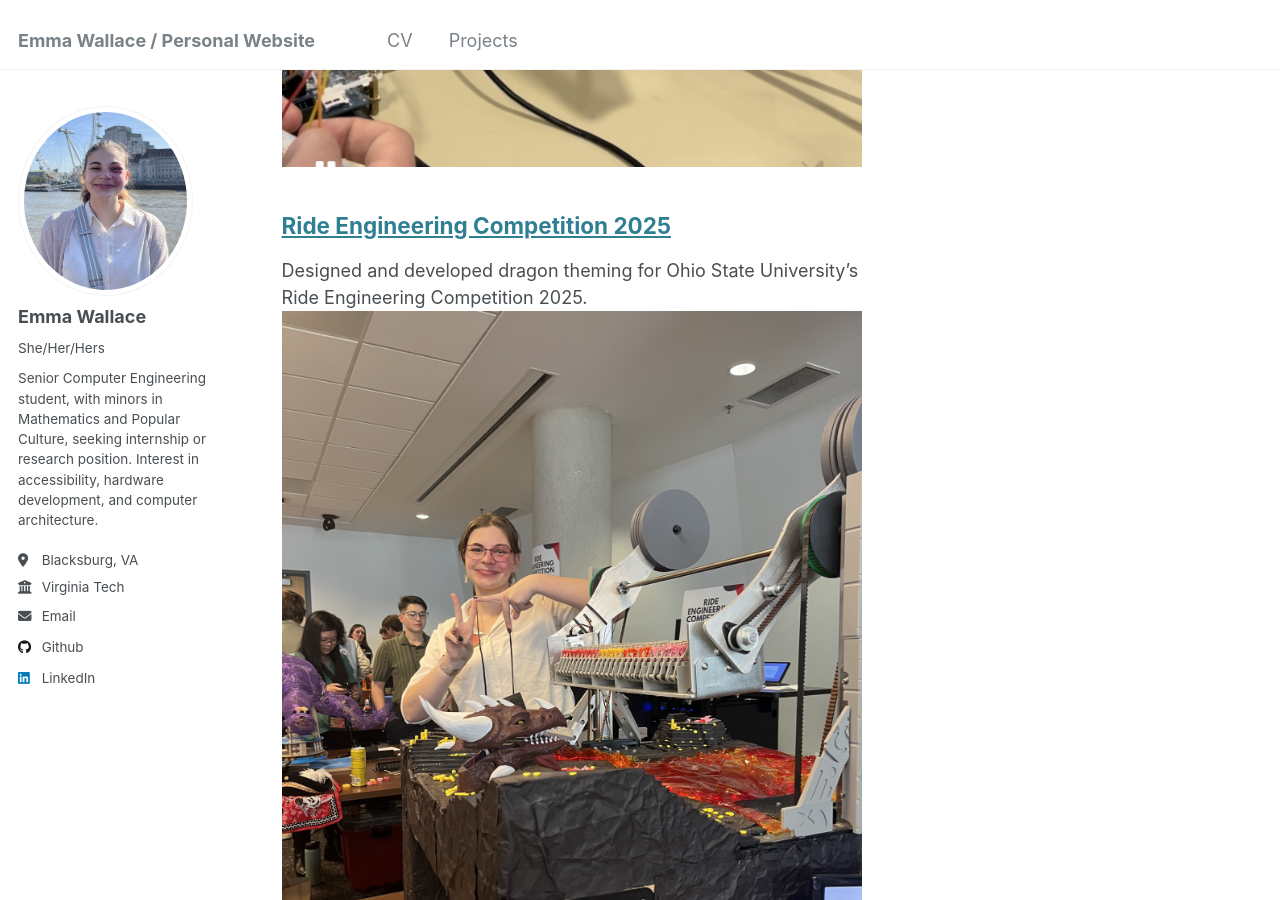
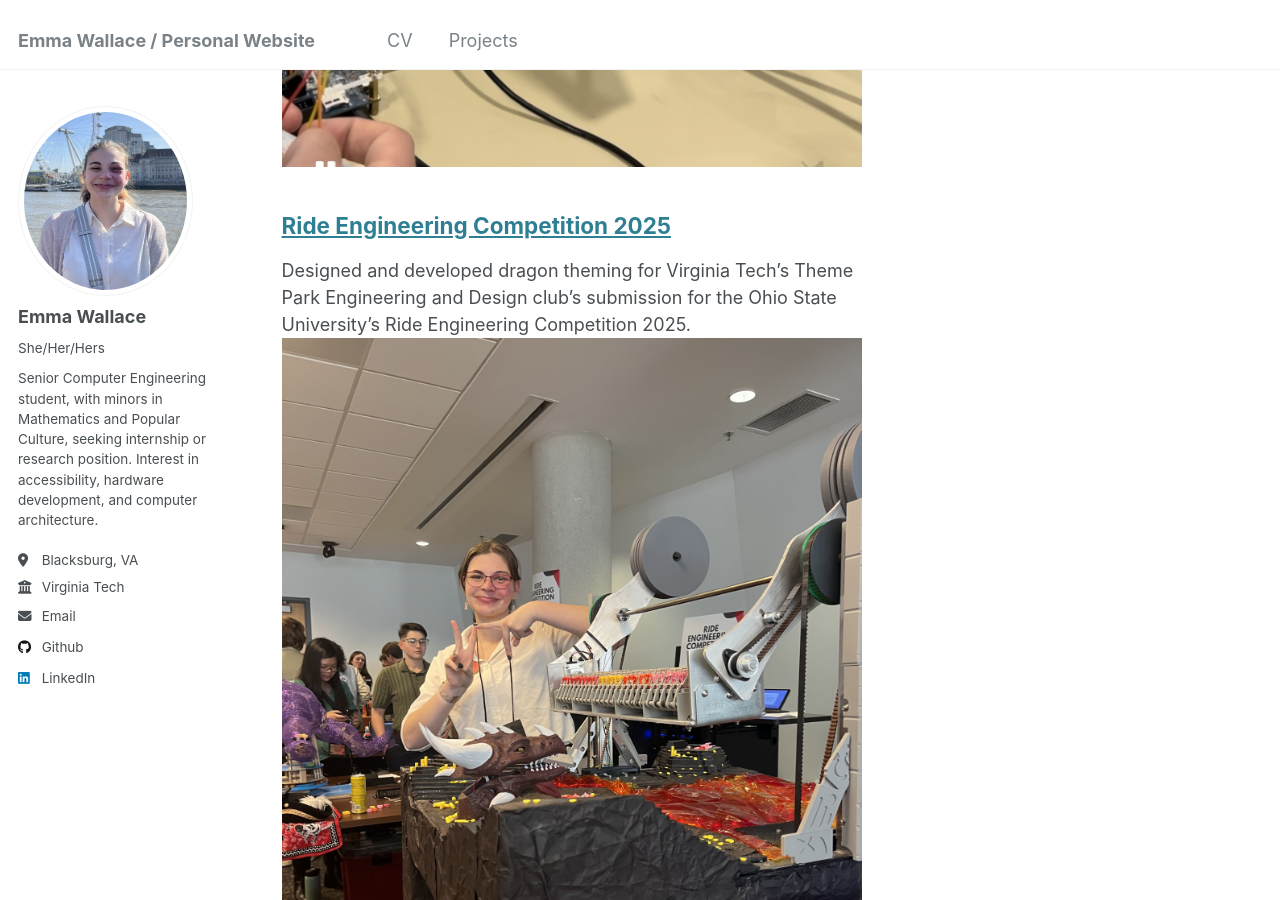
Before and after one commit to ewallace21/ewallace21.github.io, a Jekyll site: the page built from _pages/sitemap.md, in a window 1280 px wide and 900 px high, scrolled down 1073 px. Built offline with Jekyll 4.4.1, drawn with Linux system fonts in a browser that asks for light colours; some of the changed text lies outside the part shown.

Commit message:
Update REC_2025.md

```diff
--- a/_portfolio/REC_2025.md
+++ b/_portfolio/REC_2025.md
@@ -1,6 +1,6 @@
 ---
 title: "Ride Engineering Competition 2025"
-excerpt: "Designed and developed dragon theming for Ohio State University's Ride Engineering Competition 2025. <br/><img src='/images/rec1.jpg'>"
+excerpt: "Designed and developed dragon theming for Virginia Tech's Theme Park Engineering and Design club's submission for the Ohio State University's Ride Engineering Competition 2025. <br/><img src='/images/rec1.jpg'>"
 collection: portfolio
 ---
 ## Drachen Flip — Flat Ride Model (REC Competition)
```
